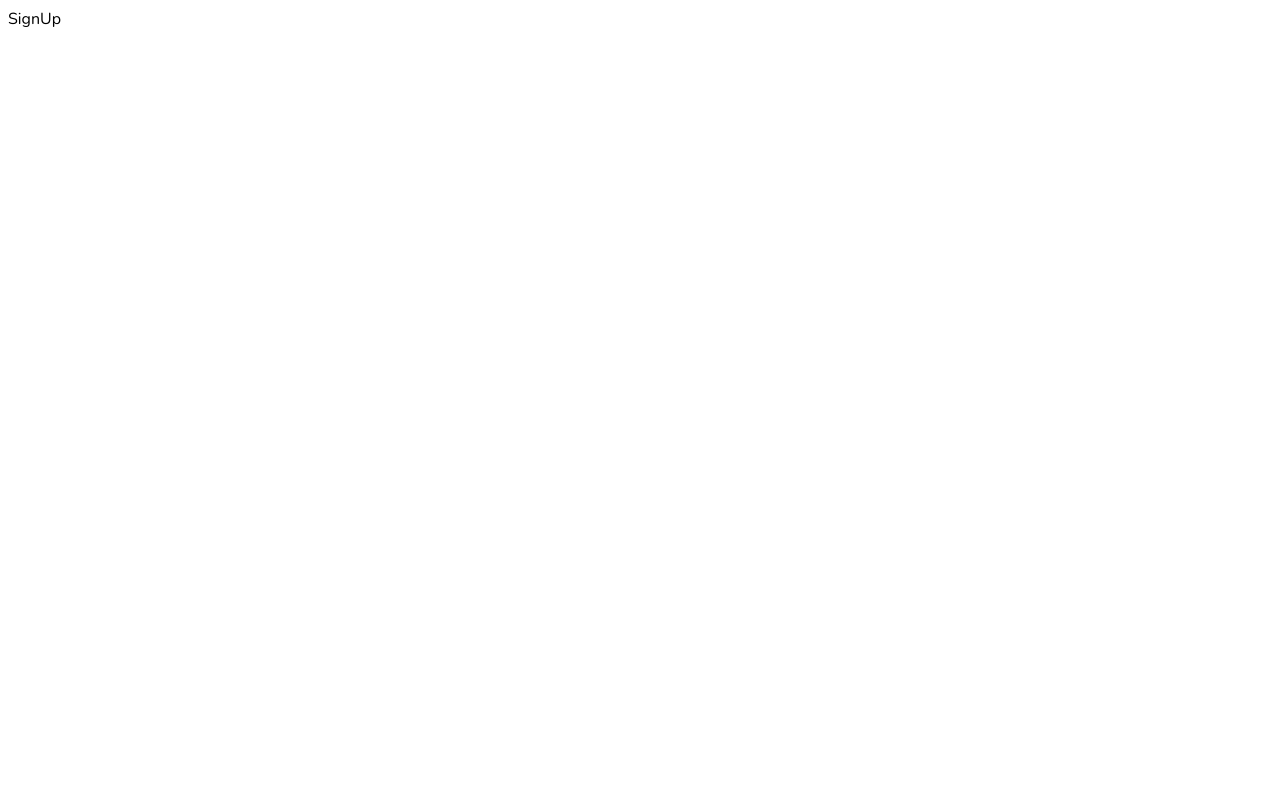
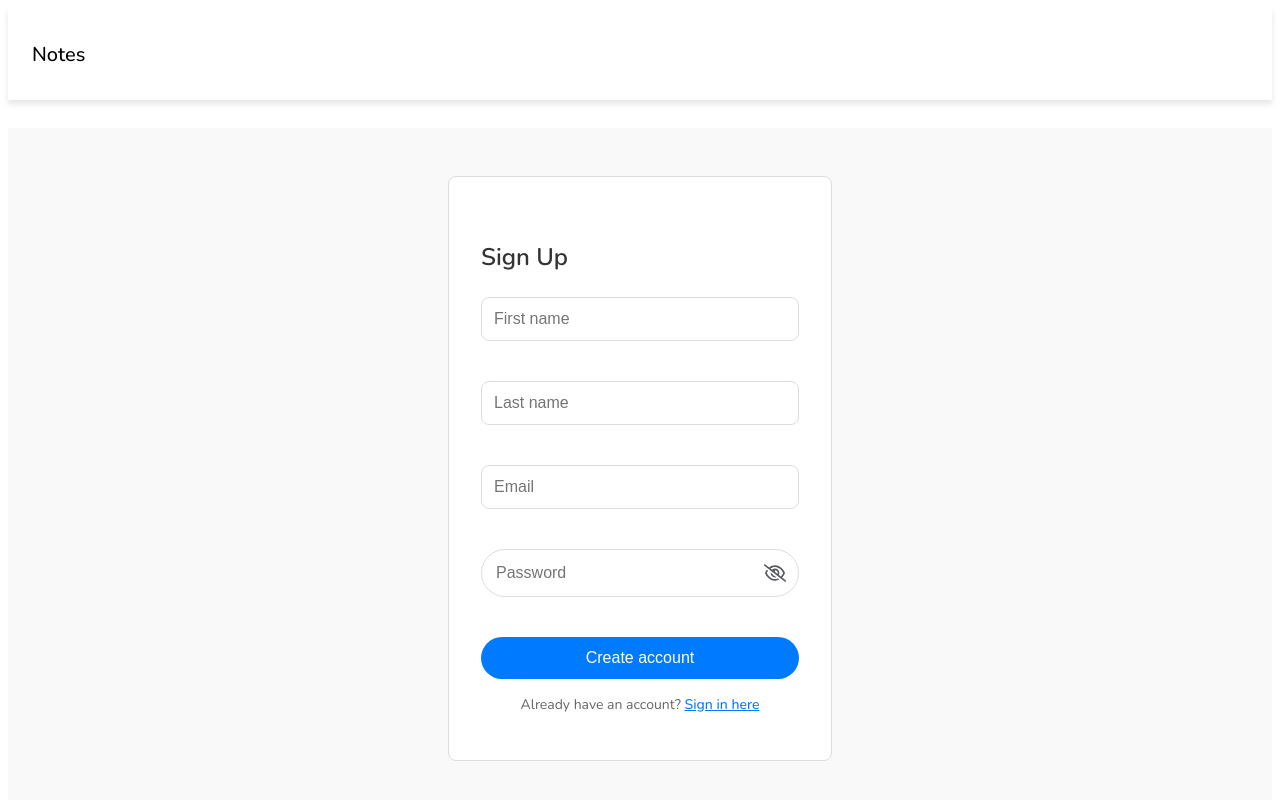
Before and after one commit to DenislavaVM/NotesHub-MERN, a React (Vite) app in the folder frontend/: page /signup in a window 1280 px wide. Shown: the top 800 px of the page. Built offline with nearby package versions, Linux system fonts and the light colour scheme.

Commit message:
Add error handling and validation for SignUp form

```diff
--- /dev/null
+++ b/frontend/src/pages/SingUp/SignUp.css
@@ -0,0 +1,102 @@
+.signup-container {
+    display: flex;
+    justify-content: center;
+    align-items: center;
+    min-height: 80vh;
+    padding: 20px;
+    background-color: #f9f9f9;
+    margin-top: 28px;
+  }
+
+  .signup-form {
+    width: 24rem;
+    border: 1px solid #ddd;
+    border-radius: 8px;
+    background-color: white;
+    padding: 2rem;
+    box-sizing: border-box;
+  }
+
+  .signup-title {
+    font-size: 1.5rem;
+    margin-bottom: 1.5rem;
+    font-weight: 600;
+    color: #333;
+  }
+
+  .input-wrapper {
+    position: relative;
+    margin-bottom: 1.5rem;
+  }
+
+  .input-box {
+    width: 100%;
+    padding: 0.75rem;
+    border: 1px solid #ddd;
+    border-radius: 8px;
+    font-size: 1rem;
+    box-sizing: border-box;
+    padding-right: 2.5rem;
+  }
+
+  .input-error .input-box {
+    border-color: #d9534f;
+  }
+
+  .error-icon {
+
+    color: #d9534f;
+    font-size: 1.25rem;
+    position: absolute;
+    right: 10px;
+    top: 30%;
+    transform: translateY(-50%);
+    margin-left: 0.5rem;
+  }
+
+  .error-message {
+    color: #d9534f;
+    font-size: 0.875rem;
+    margin-top: 0.25rem;
+    margin-bottom: 1rem;
+  }
+
+  .btn-primary {
+    background-color: #007bff;
+    color: white;
+    padding: 0.75rem;
+    border: none;
+    border-radius: 50px;
+    cursor: pointer;
+    font-size: 1rem;
+    width: 100%;
+    margin-top: 1rem;
+  }
+
+  .signup-prompt {
+    margin-top: 1rem;
+    font-size: 0.875rem;
+    text-align: center;
+    color: #666;
+  }
+
+  .signup-link {
+    font-weight: 500;
+    color: #007bff;
+    text-decoration: underline;
+  }
+
+  .signup-link:hover {
+    text-decoration: underline;
+  }
+
+  .visually-hidden {
+    position: absolute;
+    width: 1px;
+    height: 1px;
+    margin: -1px;
+    padding: 0;
+    overflow: hidden;
+    clip: rect(0, 0, 0, 0);
+    border: 0;
+  }
--- a/frontend/src/pages/SingUp/SignUp.jsx
+++ b/frontend/src/pages/SingUp/SignUp.jsx
@@ -1,9 +1,120 @@
-import React from "react"
+import React, { useState } from "react";
+import Navbar from "../../components/Navbar/Navbar";
+import PasswordInput from "../../input/PasswordInput";
+import { Link } from "react-router-dom";
+import { validateEmail } from "../../utils/helper";
+import "./SignUp.css";
 
 const SignUp = () => {
+  const [firstName, setFirstName] = useState("");
+  const [lastName, setLastName] = useState("");
+  const [email, setEmail] = useState("");
+  const [password, setPassword] = useState("");
+  const [error, setError] = useState({});
+
+  const handleSignUp = async (e) => {
+    e.preventDefault();
+    let errors = {};
+
+    if (!firstName) {
+      errors.firstName = "First name is required";
+    }
+
+    if (!lastName) {
+      errors.lastName = "Last name is required";
+    }
+
+    if (!validateEmail(email)) {
+      errors.email = "Email address is required";
+    }
+
+    if (!password) {
+      errors.password = "Password is required";
+    }
+
+    if (Object.keys(errors).length > 0) {
+      setError(errors);
+      return;
+    }
+
+    setError({});
+  };
+
   return (
-    <div>SignUp</div>
-  )
-}
+    <>
+      <Navbar />
+      <div className="signup-container">
+        <div className="signup-form">
+          <form onSubmit={handleSignUp}>
+            <h4 className="signup-title">Sign Up</h4>
 
-export default SignUp
+            <label htmlFor="firstName" className="visually-hidden">First name</label>
+            <div className={`input-wrapper ${error.firstName ? "input-error" : ""}`}>
+              <input
+                id="firstName"
+                type="text"
+                placeholder="First name"
+                className="input-box"
+                value={firstName}
+                onChange={(e) => setFirstName(e.target.value)}
+                aria-label="First name"
+              />
+              {error.firstName && <span className="error-icon">!</span>}
+              {error.firstName && <p className="error-message">{error.firstName}</p>}
+            </div>
+
+            <label htmlFor="lastName" className="visually-hidden">Last name</label>
+            <div className={`input-wrapper ${error.lastName ? "input-error" : ""}`}>
+              <input
+                id="lastName"
+                type="text"
+                placeholder="Last name"
+                className="input-box"
+                value={lastName}
+                onChange={(e) => setLastName(e.target.value)}
+                aria-label="Last name"
+              />
+              {error.lastName && <span className="error-icon">!</span>}
+              {error.lastName && <p className="error-message">{error.lastName}</p>}
+            </div>
+
+            <label htmlFor="email" className="visually-hidden">Email</label>
+            <div className={`input-wrapper ${error.email ? "input-error" : ""}`}>
+              <input
+                id="email"
+                type="text"
+                placeholder="Email"
+                className="input-box"
+                value={email}
+                onChange={(e) => setEmail(e.target.value)}
+                aria-label="Email"
+              />
+              {error.email && <span className="error-icon">!</span>}
+              {error.email && <p className="error-message">{error.email}</p>}
+            </div>
+
+            <div className={`input-wrapper ${error.password ? "input-error" : ""}`}>
+              <PasswordInput
+                value={password}
+                onChange={(e) => setPassword(e.target.value)}
+                placeholder="Password"
+              />
+              {error.password && <span className="error-icon">!</span>}
+              {error.password && <p className="error-message">{error.password}</p>}
+            </div>
+
+            <button type="submit" className="btn-primary">Create account</button>
+          </form>
+          <p className="signup-prompt">
+            Already have an account?{" "}
+            <Link to="/login" className="signup-link">
+              Sign in here
+            </Link>
+          </p>
+        </div>
+      </div>
+    </>
+  );
+};
+
+export default SignUp;
```
